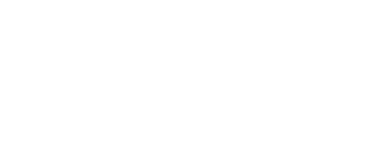
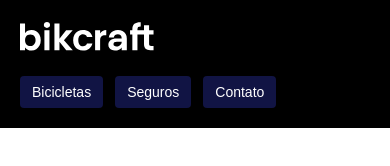
Before and after one commit to bsbarbosa/bikcraft, a plain HTML site: page index.html in a window 390 px wide. Drawn offline with Linux system fonts and the light colour scheme.

Commit message:
header-e-menu

```diff
--- a/css/style.css
+++ b/css/style.css
@@ -0,0 +1,92 @@
+body {
+  margin: 0px;
+  font-family: Arial, Helvetica, sans-serif;
+}
+
+ul {
+  margin: 0px;
+  padding: 0px;
+  list-style: none;
+}
+
+a {
+  text-decoration: none;
+}
+
+.header-bg {
+  background-color: #000000;
+}
+
+.header {
+  display: flex;
+  flex-wrap: wrap; /* Quebrar as linhas*/
+  gap: 20px;
+  justify-content: space-between;
+  align-items: center;
+  padding: 20px;
+  box-sizing: border-box; /* Com essa prop, nao e necessario tirar a qtd do padding no max-width*/
+  max-width: 1200px;
+  margin-left: auto;
+  margin-right: auto;
+}
+
+.header-menu {
+  display: flex;
+  flex-wrap: wrap;
+  gap: 40px;
+}
+
+.header-menu a {
+  display: inline-block;
+  color: #FFFFFF;
+  padding: 16px 0px;
+  font-size: 18px;
+  position: relative;
+}
+
+.header-menu a::after {
+  content: "";
+  display: block;
+  height: 2px;
+  width: 0px;
+  background: #FFFFFF;
+  margin-top: 4px;
+  transition: 0.3s;
+  position: absolute;
+}
+
+.header-menu a:hover::after {
+  width: 100%;
+}
+
+/* Medias queries*/
+@media (max-width: 800px) {
+  .header-menu {
+    gap: 20px;
+  }
+
+  .header-menu a {
+    background: #111444;
+    padding: 12px 16px;
+    border-radius: 4px;
+  }
+
+  .header-menu a:hover {
+    background-color: #2E2E2E;
+  }
+
+  .header a:after {
+    display: none;
+  }
+}
+
+@media (max-width: 600px) {
+  .header-menu {
+    gap: 12px;
+  }
+
+  .header-menu a {
+    padding: 8px 12px;
+    font-size: 14px;
+  }
+}
--- a/index.html
+++ b/index.html
@@ -8,9 +8,31 @@
   <meta name="description" content="Bicicletas elétricas de alta precisão e qualidade, feitas sob medida para o cliente. Explore o mundo na sua velocidade com a Bikcraft.">
 
   <link rel="stylesheet" href="./css/style.css">
+</head>
 
-</head>
 <body>
+  <header class="header-bg">
+    <div class="header">
+      <a href="./index.html">
+        <img src="./img/bikcraft.svg" alt="Bikcraft">
+      </a>
+      <nav aria-label="primaria">
+        <ul class="header-menu">
+          <li>
+            <a href="./bicicletas.html"> Bicicletas</a>
+          </li>
+          <li>
+            <a href="./seguros.html"> Seguros</a>
+          </li>
+          <li>
+            <a href="./contato.html"> Contato</a>
+          </li>
+        </ul>
+      </nav>
+    </div>
+  </header>
+
+
 
 </body>
 </html>
```
